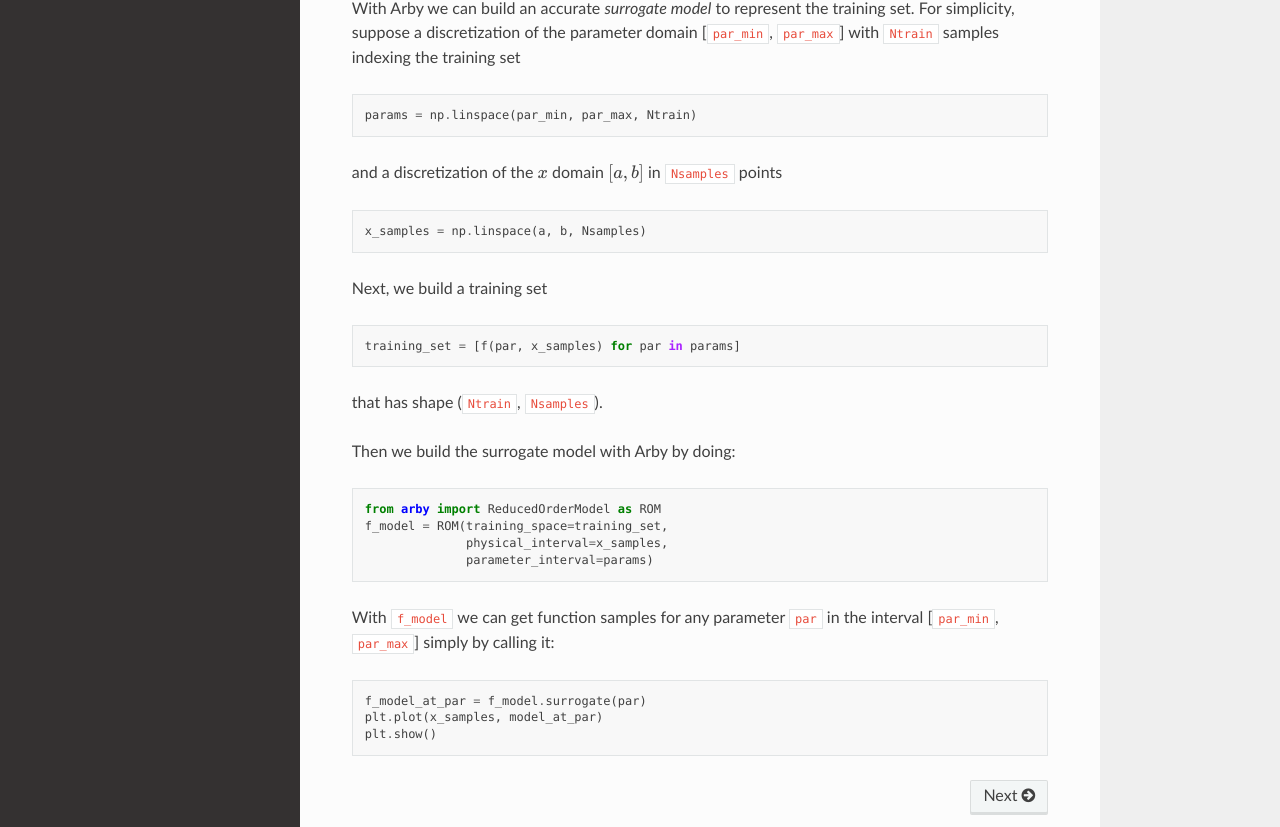
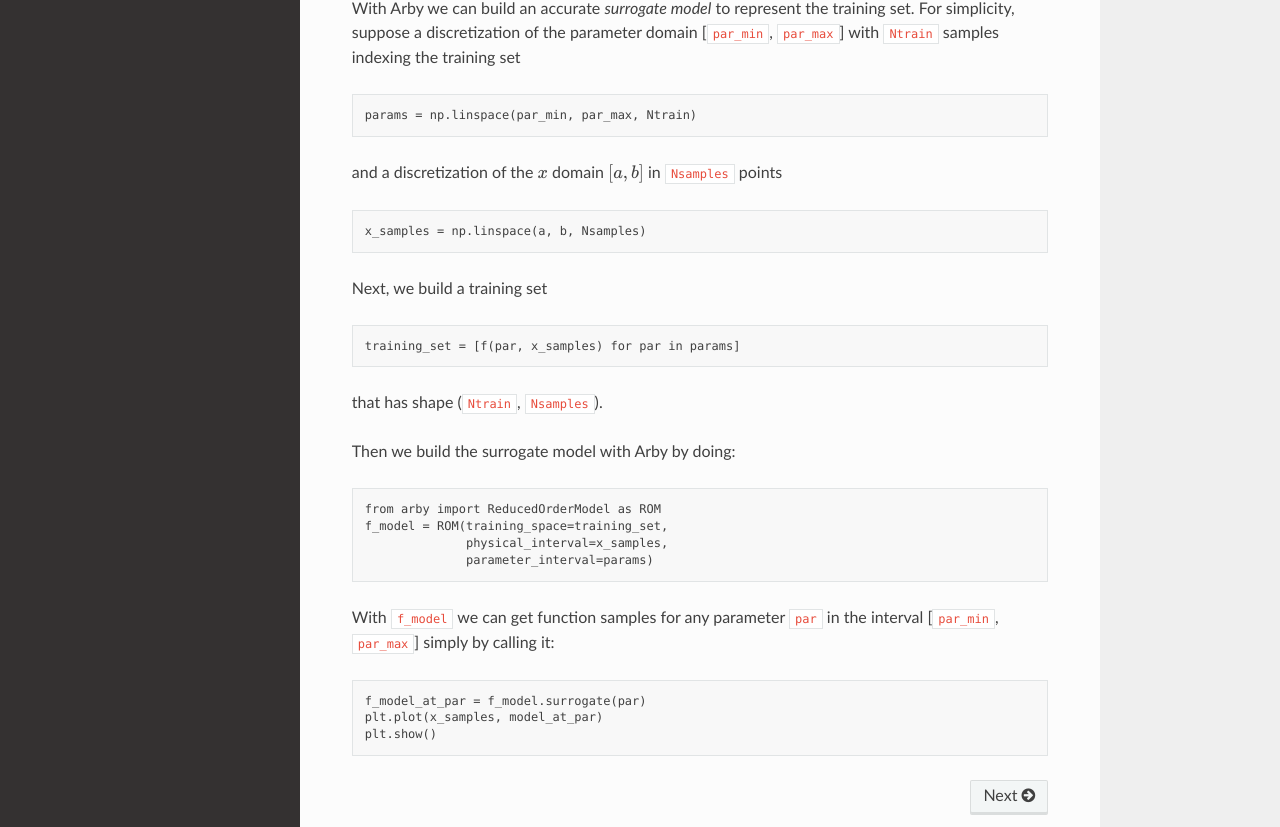
Before and after one commit to aaronuv/arby, a Sphinx documentation site: the page built from docs/source/index.rst, in a window 1280 px wide and 1400 px high, scrolled down 727 px. Shown: the part 455-1282 px from the top of the window. Built offline with Sphinx 7.4.7 and the Read the Docs theme 2.0.0, drawn with Linux system fonts in a browser that asks for light colours; pages that are not in the unit, such as notebooks, are missing from menus; the version number could not be read and is left out; part of the change alters nothing that is shown.

```diff
--- a/docs/source/conf.py
+++ b/docs/source/conf.py
@@ -41,8 +41,12 @@ with open(os.path.join("..", "..", "arby", "__init__.py"), "r") as f:
 extensions = [
     "sphinx.ext.autodoc",
     "sphinx.ext.napoleon",
-    "nbsphinx"
+    "nbsphinx",
+    "sphinx.ext.mathjax",
+    "sphinx-copybutton"
     ]
+
+highlight_language = 'none'
 
 # Add any paths that contain templates here, relative to this directory.
 templates_path = ["_templates"]
```
